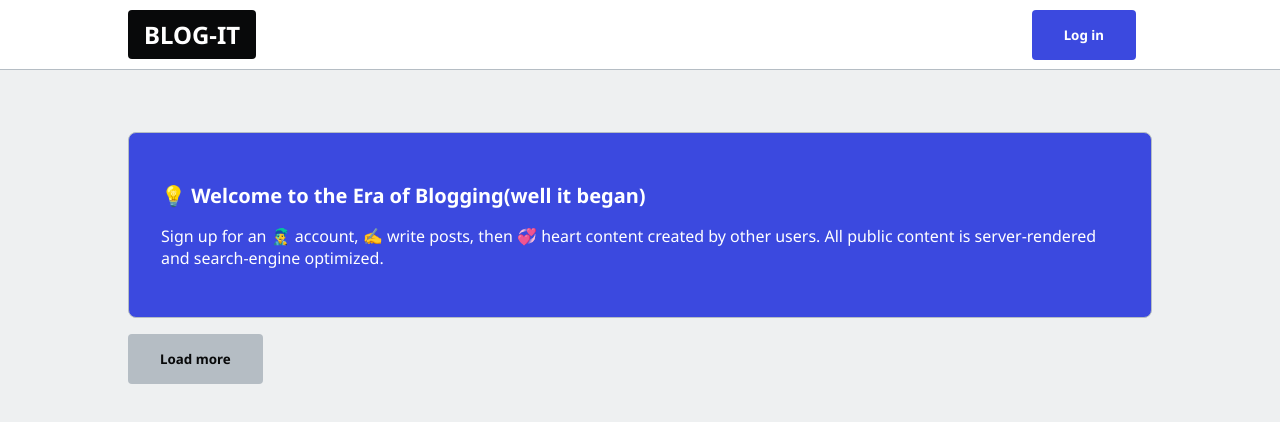
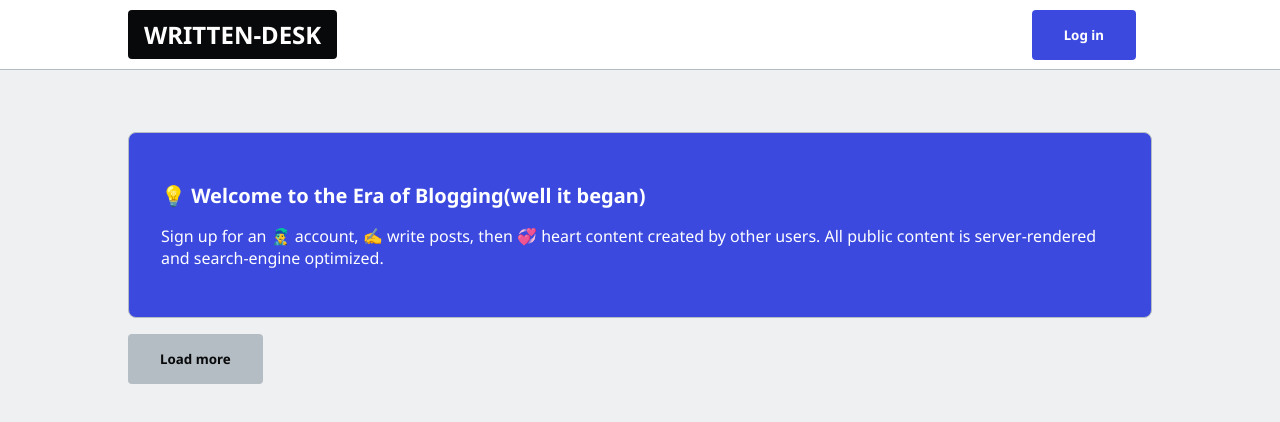
Before and after one commit to debabratabanerjee/bog-it, a Next.js app: page / in a window 1280 px wide. Shown: the top 422 px of the page. Built offline with nearby package versions, Linux system fonts and the light colour scheme; no server answers; the database is empty.

Commit message:
app name change

```diff
--- a/components/Navbar.js
+++ b/components/Navbar.js
@@ -20,7 +20,7 @@ export default function Navbar() {
       <ul>
         <li>
           <Link href="/">
-            <button className="btn-logo">Blog-It</button>
+            <button className="btn-logo">Written-Desk</button>
           </Link>
         </li>
 
```
